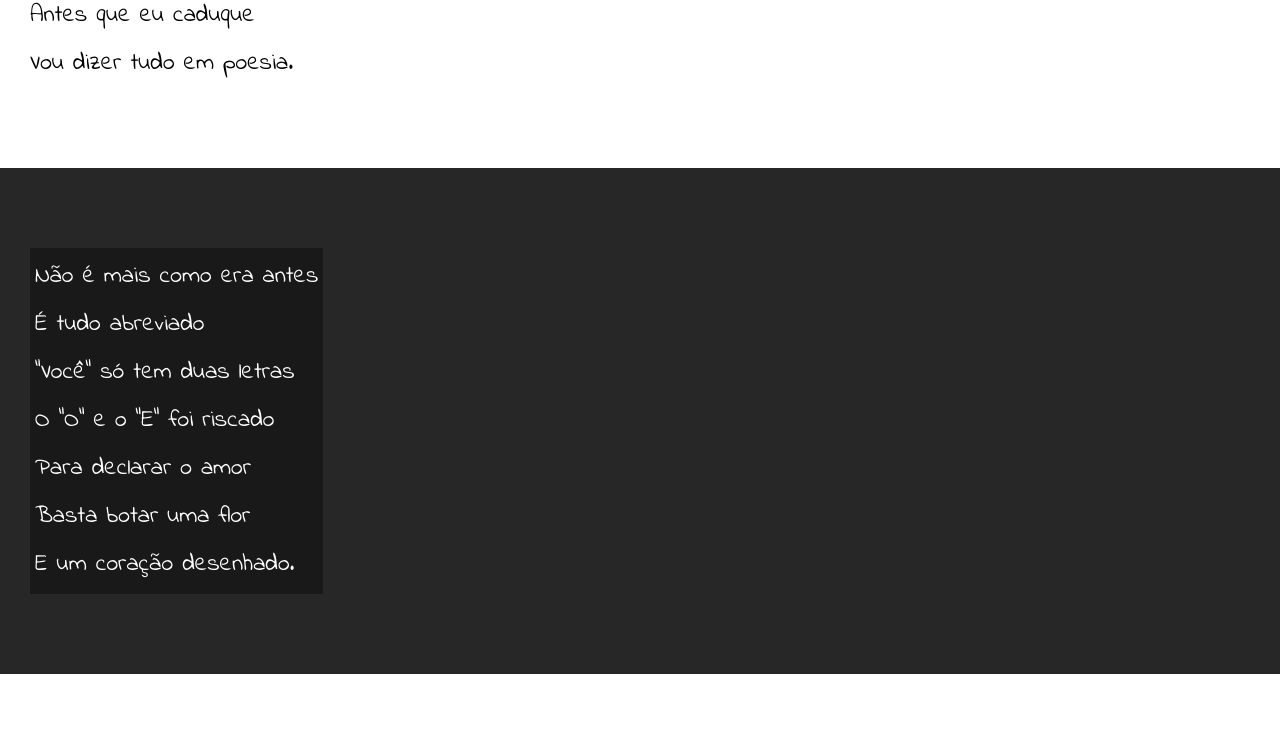
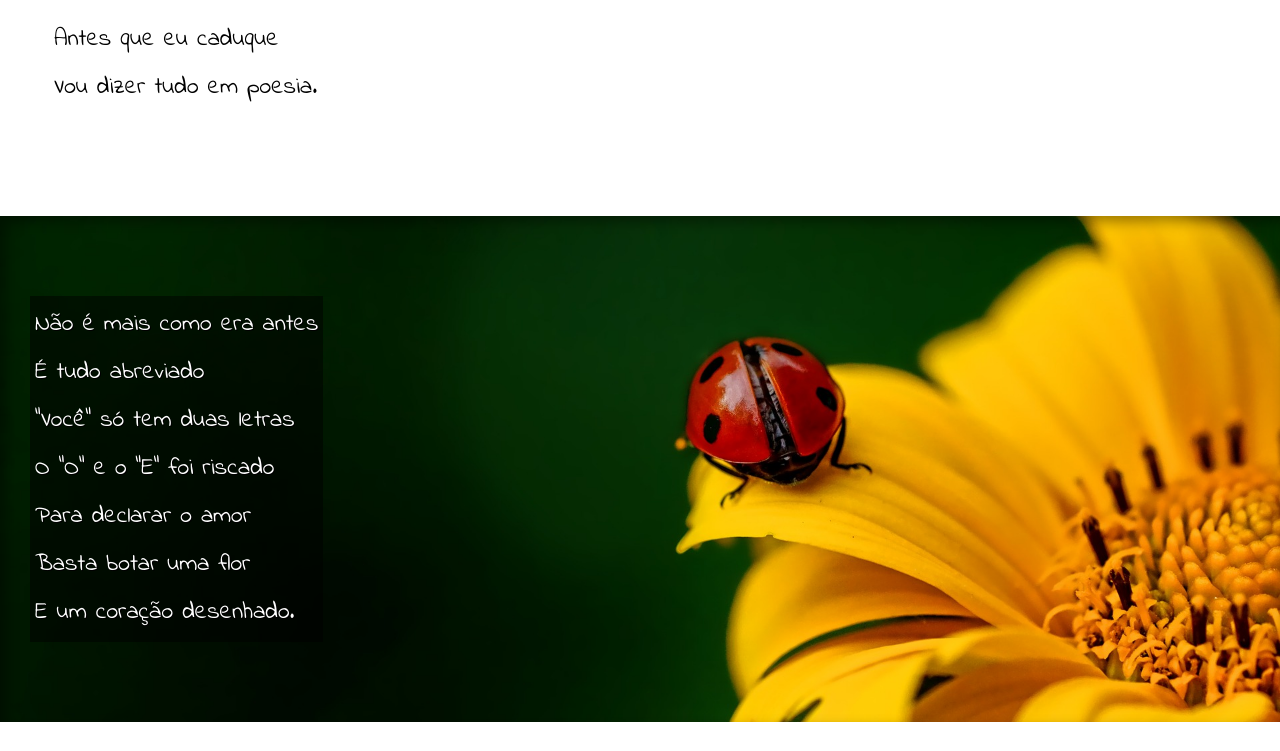
Before and after one commit to VitoriaSilvaTech/html5-css3, a plain HTML site: page Desafios/D01-cordel/index.html in a window 1280 px wide. Shown: the part 504-1255 px from the top of the page. Drawn offline with Linux system fonts and the light colour scheme.

Commit message:
Algumas correções e finalização do estilo.

```diff
--- a/Desafios/D01-cordel/estilo/style.css
+++ b/Desafios/D01-cordel/estilo/style.css
@@ -59,6 +59,11 @@
     padding-left: 30px; /*espaçamento da esquerda para direita do site*/
     font-family: var(--fonte3);
     font-size: 1.5rem;
+    background-size: cover;
+}
+
+section > p {
+    padding: 1em;
 }
 
 /*SECTION NORMAL*/
@@ -74,12 +79,24 @@
 section.imagem {
     background-color: rgb(39, 39, 39);
     color: white;
+    box-shadow: inset 6px 6px 13px 0px rgba(0, 0, 0, 0.377); /*sombra interna*/
+    background-attachment:fixed; /*deixar a imagem de forma fixa*/
 }
 
 section.imagem > p {
     display: inline-block; /*caixa que se adapta ao tamanho do conteudo*/
-    background-color: rgba(0, 0, 0, 0.356);
+    background-color: rgba(0, 0, 0, 0.507);
     padding: 5px;
+    text-shadow: 1px 1px 0px black;
+}
+
+section#img1 {
+    background-image: url('../imagens/background001.jpg');
+    background-position: right center ;
+}
+
+section#img2 {
+    background-image: url('../imagens/background002.jpg');
 }
 
 /*RODA PÉ DO SITE*/
--- a/Desafios/D01-cordel/index.html
+++ b/Desafios/D01-cordel/index.html
@@ -28,7 +28,7 @@
         </p>
     </section>
 
-    <section class="imagem">
+    <section class="imagem" id="img1">
         <p>
             Não é mais como era antes <br>
             É tudo abreviado <br>
@@ -63,7 +63,7 @@
         </p>
     </section>
 
-    <section class="imagem">
+    <section class="imagem" id="img2">
         <p>
             Tenho saudade das cartas <br>
             Escritas com a própria mão <br>
```
